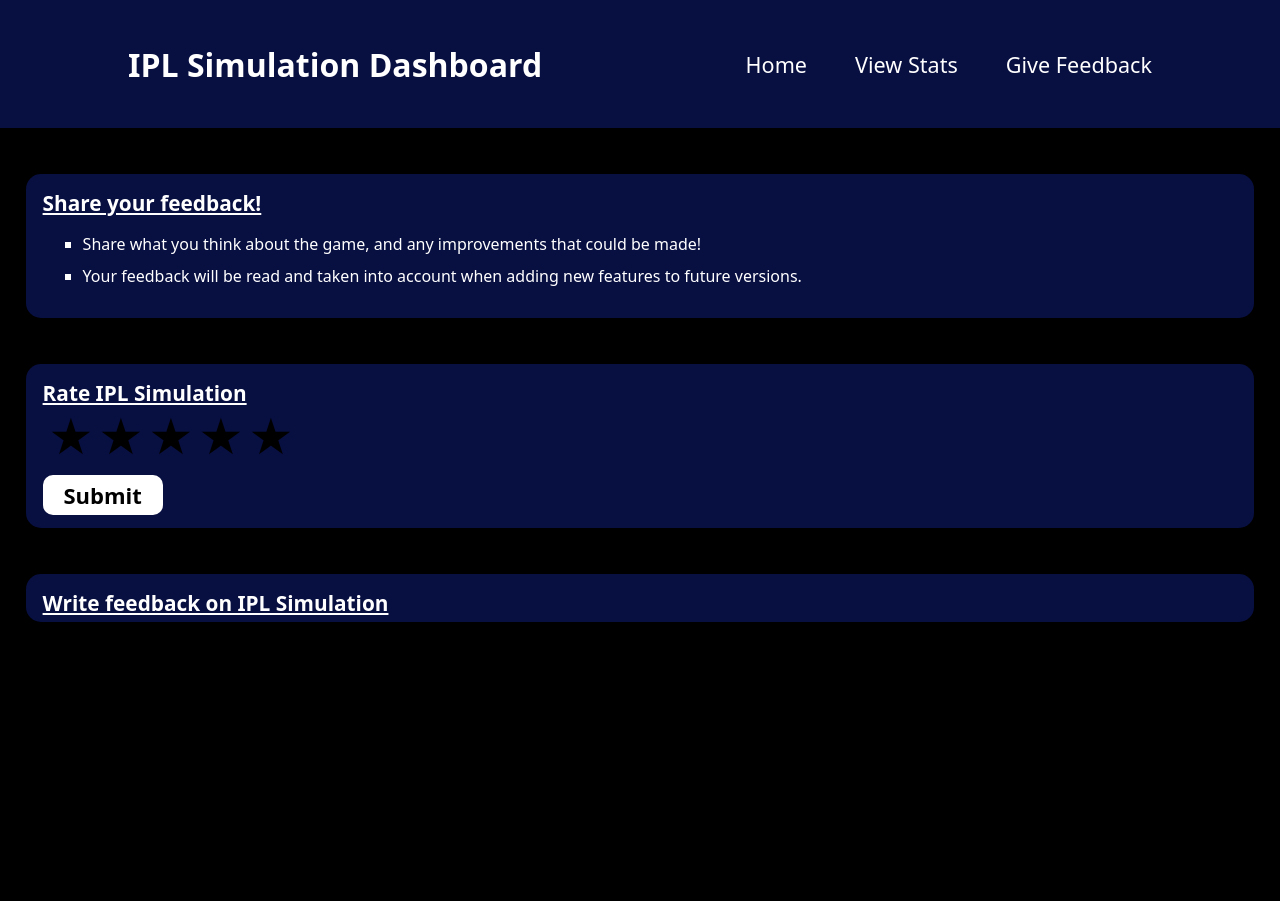
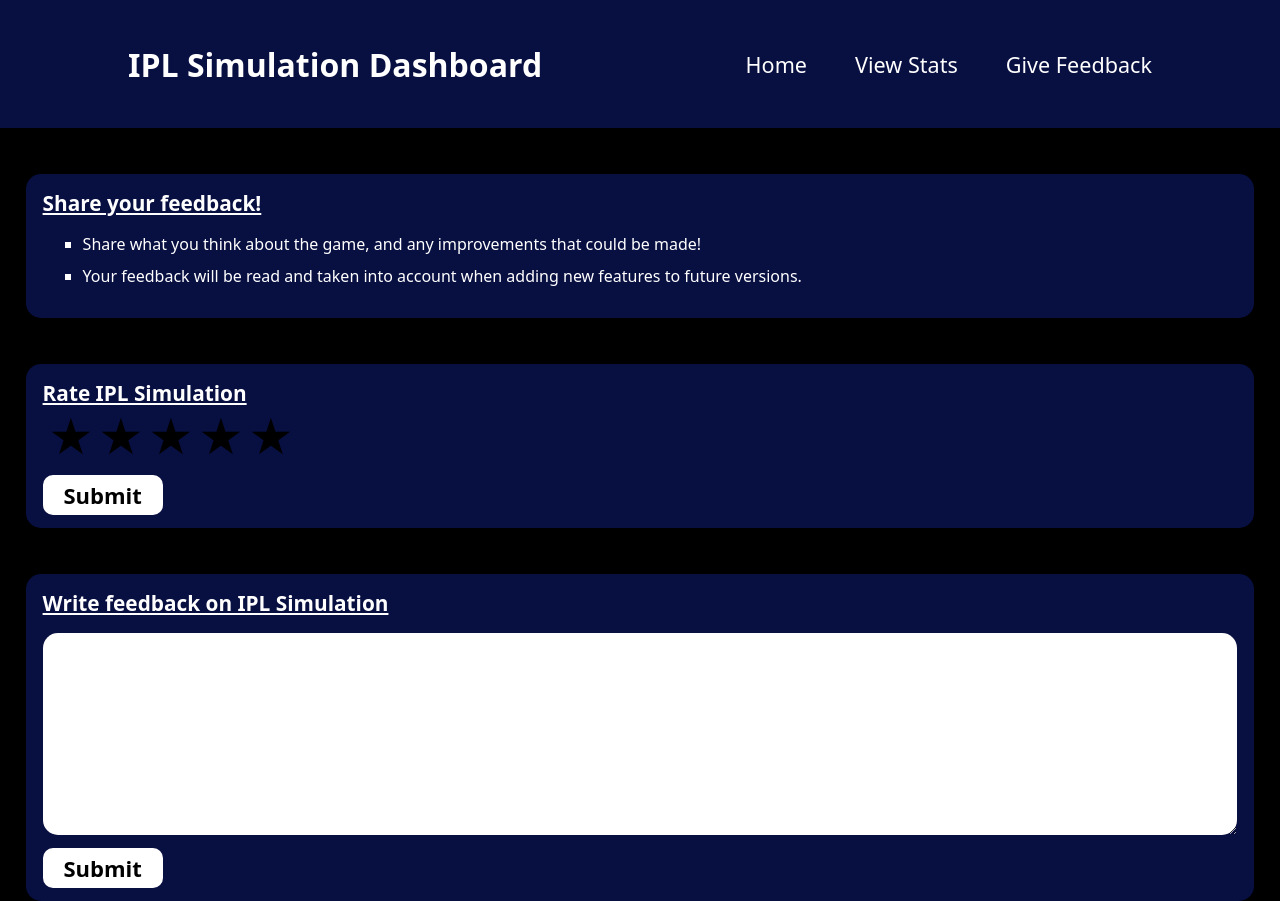
Before and after one commit to KW781/IPLSimulationDashboard, a React (Create React App) app: page /feedback-page in a window 1280 px wide. Before the commit the page ends 800 px from the top, so only its background shows below. Built offline with nearby package versions, Linux system fonts and the light colour scheme.

Commit message:
added form to feedback page

```diff
--- a/src/pages/FeedbackPage.js
+++ b/src/pages/FeedbackPage.js
@@ -1,6 +1,7 @@
 import classes from './PageStylings.module.css';
 import Card from '../components/Card.js';
 import StarRating from '../components/StarRating.js';
+import SubmitButton from '../components/SubmitButton.js';
 
 function FeedbackPage() {
   return (
@@ -28,6 +29,11 @@ function FeedbackPage() {
 
       <Card>
         <header>Write feedback on IPL Simulation</header>
+        <div className={classes.separator} />
+        <form>
+          <textarea input="text" className={classes.textbox}></textarea>
+        </form>
+        <SubmitButton />
       </Card>
     </div>
   );
--- a/src/pages/PageStylings.module.css
+++ b/src/pages/PageStylings.module.css
@@ -8,22 +8,19 @@
   color: #ffffff;
 }
 
-.submit {
-  float: right;
-  background-color: #ffffff;
-  color: #000000;
-  width: 60px;
-  height: 25px;
+.separator {
+  height: 1rem;
+  background-color: #080f41;
 }
 
-.form {}
-
-.form div {
-  font-weight: bold;
-  font-size: 1.2rem;
-  padding-bottom: 10px;
-  padding-top: 13px;
-  padding-left: 25px;
-  text-decoration: underline;
-  text-decoration-thickness: 2px;
+.textbox {
+  width: 100%;
+  padding-bottom: 10rem;
+  padding-top: 7.5px;
+  padding-left: 7.5px;
+  border: none;
+  border-radius: 15px;
+  font-family: Arial, Helvetica, sans-serif;
+  font-size: 15px;
+  font-weight: 540;
 }
```
